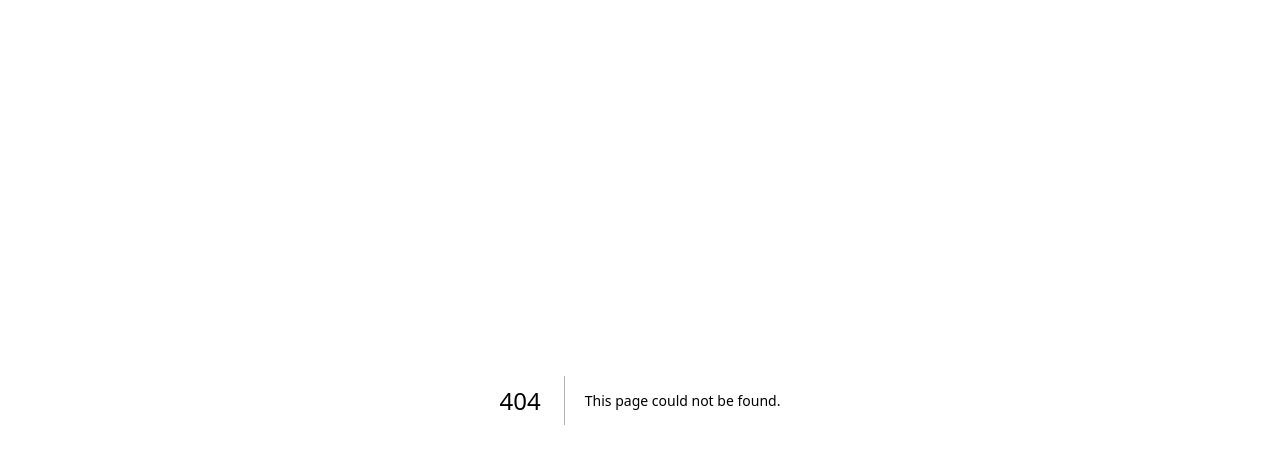
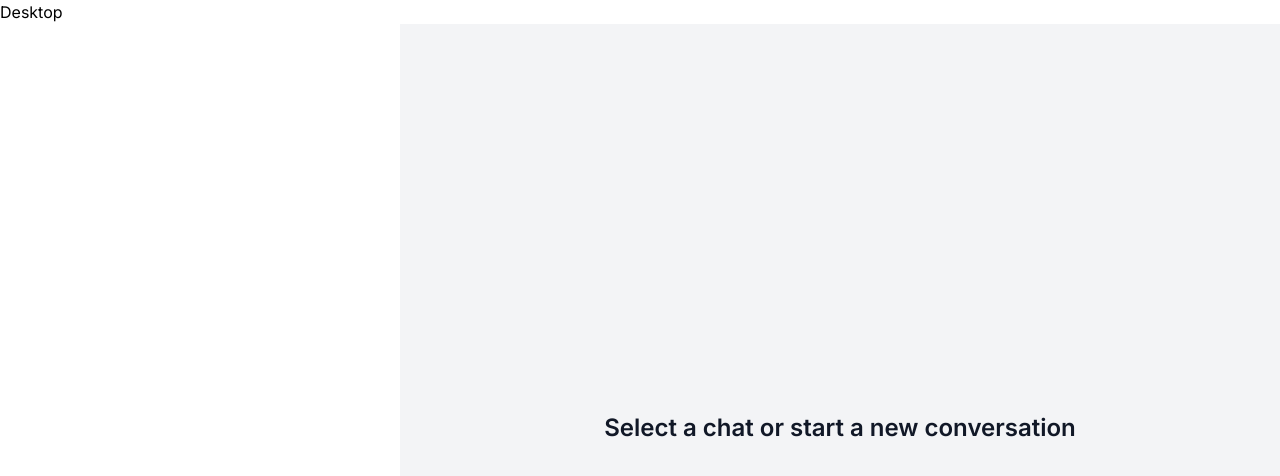
Before and after one commit to quannguyen1999/messenger-clone, a Next.js app: page /users in a window 1280 px wide. Before the commit this address had no page. Shown: the top 476 px of the page. Built offline with nearby package versions, Linux system fonts and the light colour scheme.

Commit message:
add oauth

```diff
--- a/app/(site)/components/AuthForm.tsx
+++ b/app/(site)/components/AuthForm.tsx
@@ -1,7 +1,7 @@
 'use client';
 import Button from '@/app/components/Button';
 import Input from '@/app/components/input/input';
-import { useState, useCallback} from 'react';
+import { useState, useCallback, useEffect} from 'react';
 import { FieldValues,
         SubmitHandler ,
         useForm } from 'react-hook-form';
@@ -9,12 +9,21 @@
 import { BsGithub, BsGoogle } from 'react-icons/bs';
 import axios from 'axios';
 import toast from 'react-hot-toast';
-import { signIn } from 'next-auth/react';
+import { signIn, useSession } from 'next-auth/react';
+import { useRouter } from 'next/router';
 
 type variant = 'LOGIN' | 'REGISTER';
 const AuthForm = () => {
+    const session = useSession();
+    const router = useRouter();
     const [variant, setVariant] = useState<variant>('LOGIN');
     const [isLoading, setIsLoading] = useState(false);
+
+    useEffect(() => {
+        if(session?.status === 'authenticated'){
+            router.push('/users');
+        }
+    }, [session?.status, router]);
 
     const toggleVariant = useCallback(() => {
         if(variant === 'LOGIN'){
@@ -43,6 +52,7 @@
 
         if(variant === 'REGISTER'){
             axios.post('/api/register', data)
+                .then(() => signIn('credentials', data))
                 .catch(() => toast.error('Something wrong'))
                 .finally(() => setIsLoading(false))
         }
@@ -59,6 +69,7 @@
 
                 if(callback?.ok && !callback?.error){
                     toast.success('Logged in!');
+                    router.push('users');
                 }
             })
             .finally(() => setIsLoading(false));
--- /dev/null
+++ b/app/components/EmptyState.tsx
@@ -0,0 +1,31 @@
+const EmptyState = () => {
+    return (
+        <div
+            className="
+                px-4
+                py-10
+                sm:px-6
+                lg:px-8
+                h-full
+                flex
+                justify-center
+                items-center
+                bg-gray-100
+            ">
+                <div className="text-center items-center flex flex-col">
+                    <h3
+                        className="
+                            mt-2
+                            text-2xl
+                            font-semibold
+                            text-gray-900
+                        "
+                    >
+                        Select a chat or start a new conversation
+                    </h3>
+                </div>
+        </div>
+    );
+}
+
+export default EmptyState;
--- /dev/null
+++ b/app/components/sidebar/DesktopSidebar.tsx
@@ -0,0 +1,7 @@
+const DesktopSidebar = () => {
+    return (
+        <div>Desktop</div>
+    )
+}
+
+export default DesktopSidebar;
--- /dev/null
+++ b/app/components/sidebar/Sidebar.tsx
@@ -0,0 +1,16 @@
+import DesktopSidebar from "./DesktopSidebar";
+
+async function Sidebar({children}: {
+    children: React.ReactNode;
+}) {
+    return (
+        <div className="h-full">
+            <DesktopSidebar />
+            <main className="lg:pl-20 h-full">
+                {children}
+            </main>
+        </div>
+    )
+}
+
+export default Sidebar;
--- /dev/null
+++ b/app/hooks/useConversation.tsx
@@ -0,0 +1,22 @@
+import { useParams } from "next/navigation"
+import { useMemo } from "react";
+
+const useConversation = () => {
+    const params = useParams();
+    const conversationId = useMemo(() => {
+        if(!params?.conversationId){
+            return '';
+        }
+
+        return params.conversationId as string;
+    }, [params?.conversationId]);
+
+    const isOpen = useMemo(() => !!conversationId, [conversationId]);
+
+    return useMemo(() => ({
+        isOpen,
+        conversationId
+    }), [isOpen, conversationId]);
+}
+
+export default useConversation;
--- /dev/null
+++ b/app/users/layout.tsx
@@ -0,0 +1,16 @@
+import Sidebar from "../components/sidebar/Sidebar";
+
+export default async function UsersLayout({
+    children
+}: {
+    children: React.ReactNode;
+}) {
+    return (
+        <Sidebar>
+            <div className="h-full">
+                {children}
+            </div>
+        </Sidebar>
+
+    )
+}
--- /dev/null
+++ b/app/users/page.tsx
@@ -0,0 +1,14 @@
+'use client';
+
+import { signOut } from "next-auth/react";
+import EmptyState from "../components/EmptyState";
+
+const Users = () => {
+    return (
+        <div className="hidden lg:block lg:pl-80 h-full">
+            <EmptyState />
+        </div>
+    );
+}
+
+export default Users;
```
Also changed, not shown: middleware.ts (added, +13 -0 lines), app/hooks/useRoutes.tsx (added).
